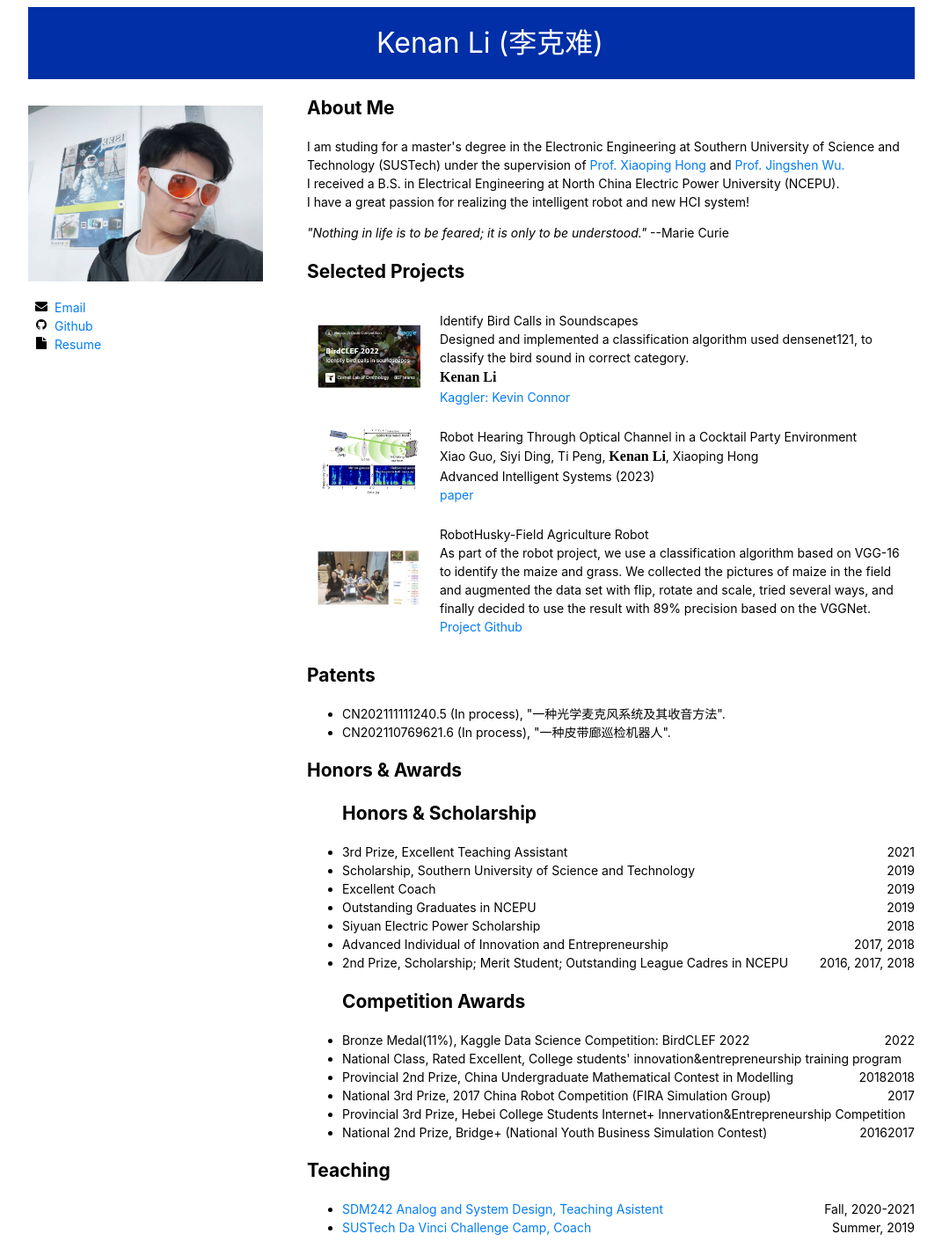
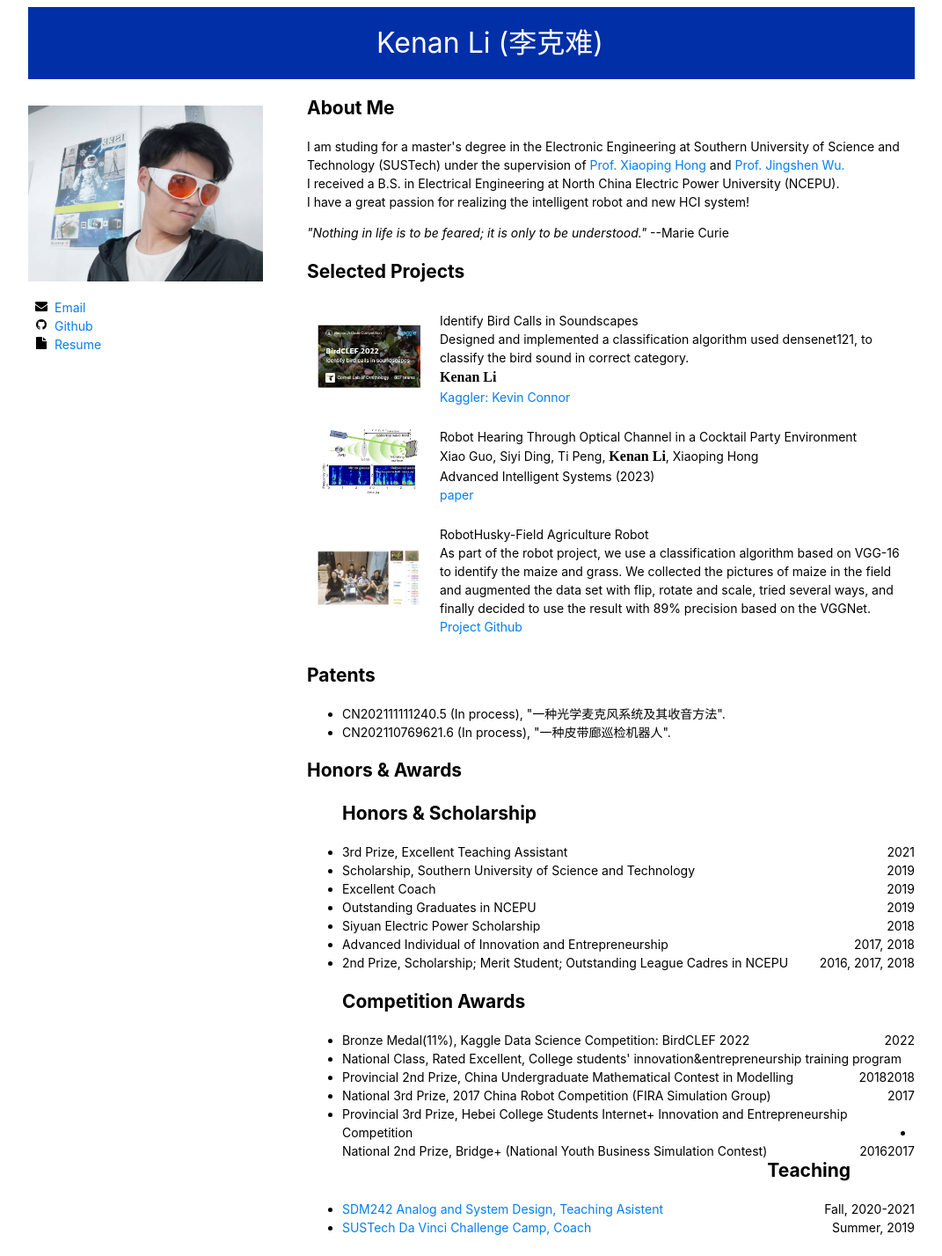
Before and after one commit to ConnorKevin/ConnorKevin.github.io, a Jekyll site: the page index.html, which Jekyll copies as it is, in a window 1280 px wide. Shown: the whole page at 88% size, without its empty margins (104-1175 px from the left). Built offline with Jekyll 4.4.1, drawn with Linux system fonts in a browser that asks for light colours.

Commit message:
Update index.html

```diff
--- a/index.html
+++ b/index.html
@@ -210,8 +210,8 @@
 			<div style="float:left; text-align:left">National 3rd Prize, 2017 China Robot Competition (FIRA Simulation Group)</div>
 			<div style="float:right; text-align:right">2017</div>
 			</li>
-			<li>
-			<div style="float:left; text-align:left; height:auto">Provincial 3rd Prize, Hebei College Students Internet+ Innervation&Entrepreneurship Competition</div>
+			<li style="height:auto">
+			<div style="float:left; text-align:left; height:auto">Provincial 3rd Prize, Hebei College Students Internet+ Innovation and Entrepreneurship Competition</div>
 			<div style="float:right; text-align:right">2017</div>
 			</li>
 			<li>
```
